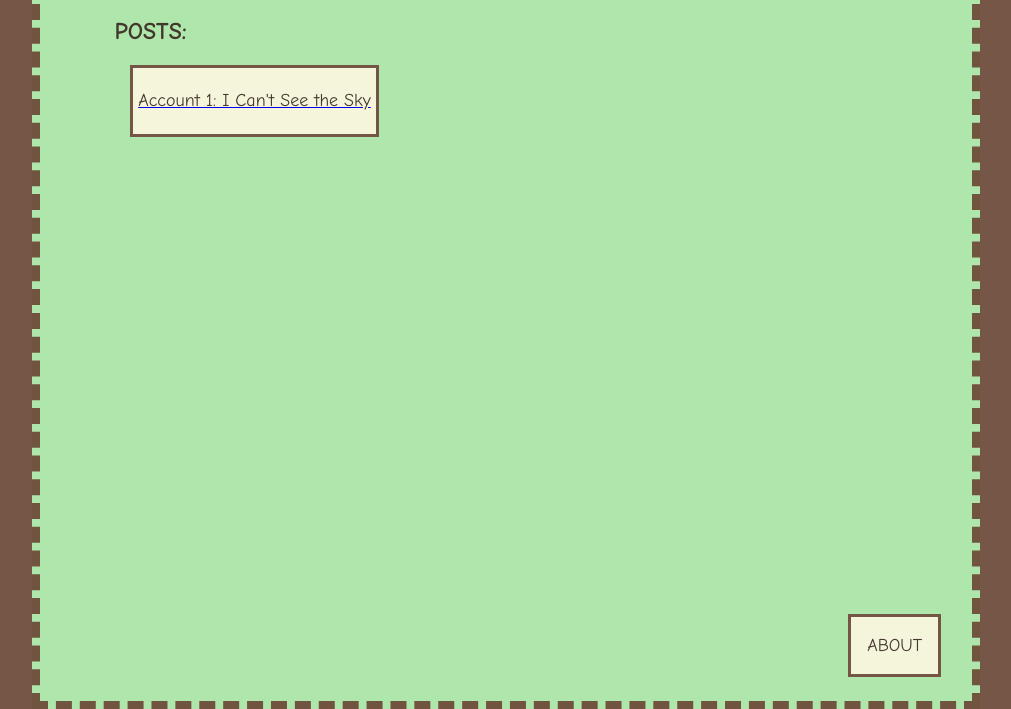
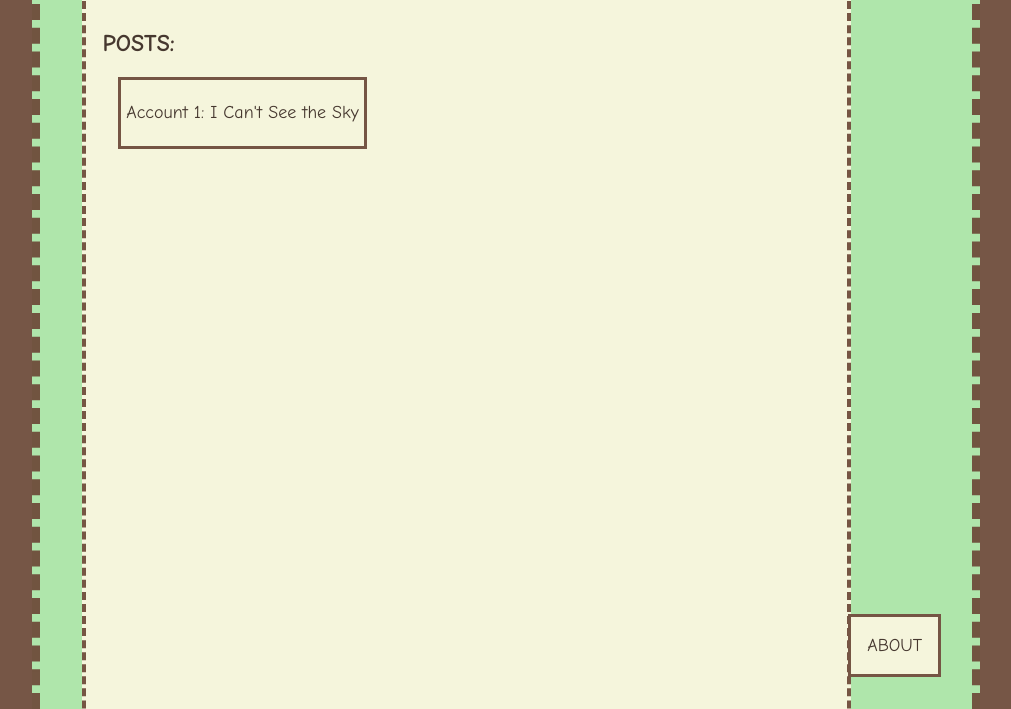
Before and after one commit to SeriouslyThough4/The-Accounts-of-Earth, a plain HTML site: page index.html in a window 1280 px wide. Shown: the part 91-800 px from the top of the page, without its empty margins (134-1145 px from the left). Drawn offline with Linux system fonts and the light colour scheme.

Commit message:
changed some styling

```diff
--- a/styles.css
+++ b/styles.css
@@ -18,8 +18,8 @@ html, body
     /* overflow: auto; */
     grid-column-start: 2;
     background-color: #b3f0b2ee;
-    border: 0.5em dashed #6d4a39ee;
-
+    border-left: 0.5em dashed #6d4a39ee;
+    border-right: 0.5em dashed #6d4a39ee;
 }
 
 .header
@@ -45,7 +45,12 @@ p
 
 .post-container
 {
-    margin-left: 4em;
+    margin-left: 2em;
+    padding: 1em;
+    background-color: beige;
+    width: 80%;
+    height: 100%;
+    border: 0.3em dashed #6d4a39ee;
     color: #392a22ee;
 }
 
@@ -62,6 +67,7 @@ a
 {
     width: fit-content;
     height: fit-content;
+    text-decoration: none;
 }
 
 
@@ -90,6 +96,7 @@ a
     bottom:2em;
     right: 16%;
     background-color: beige;
+    flex-shrink: auto;
 }
 
 
```
